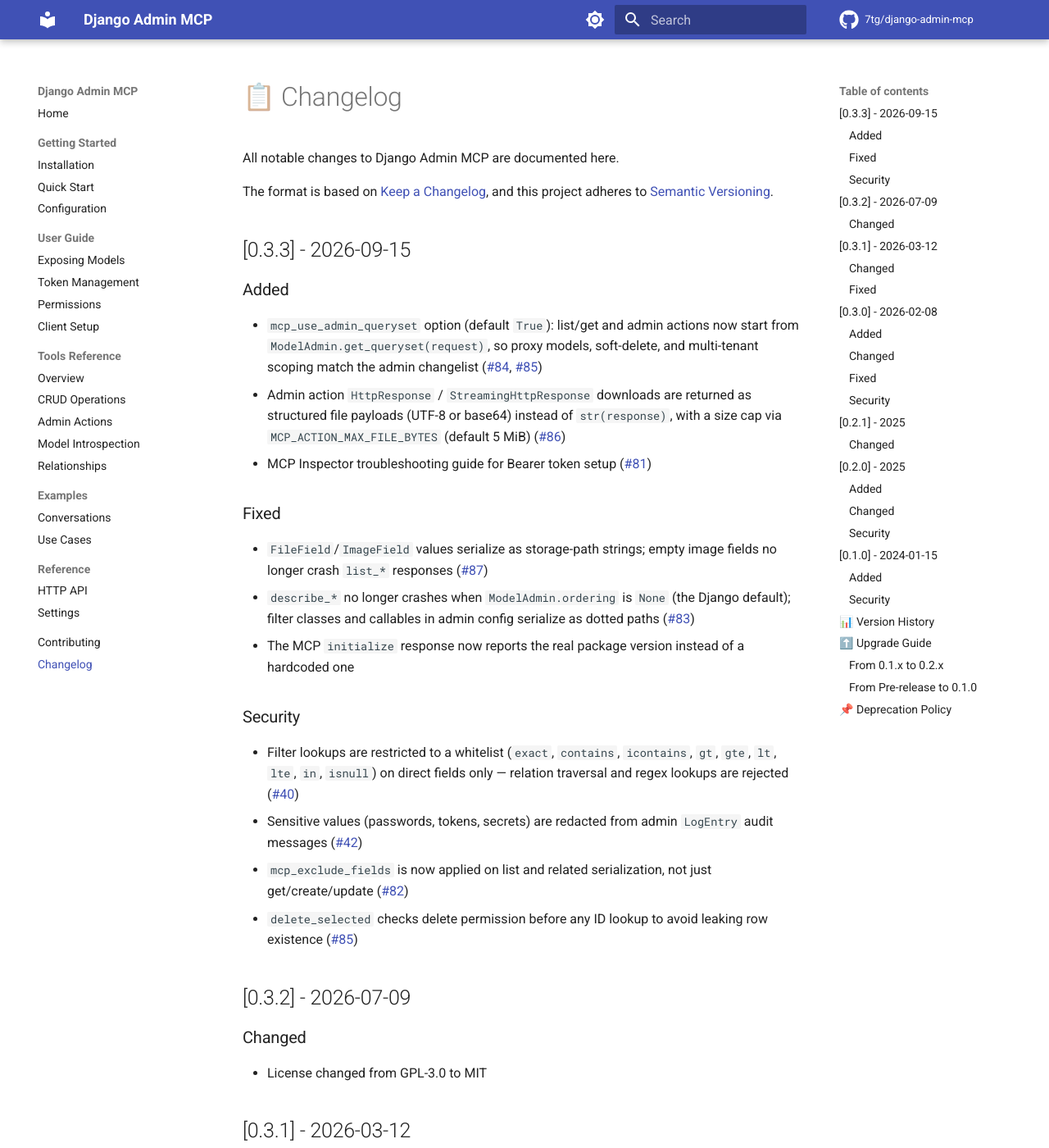
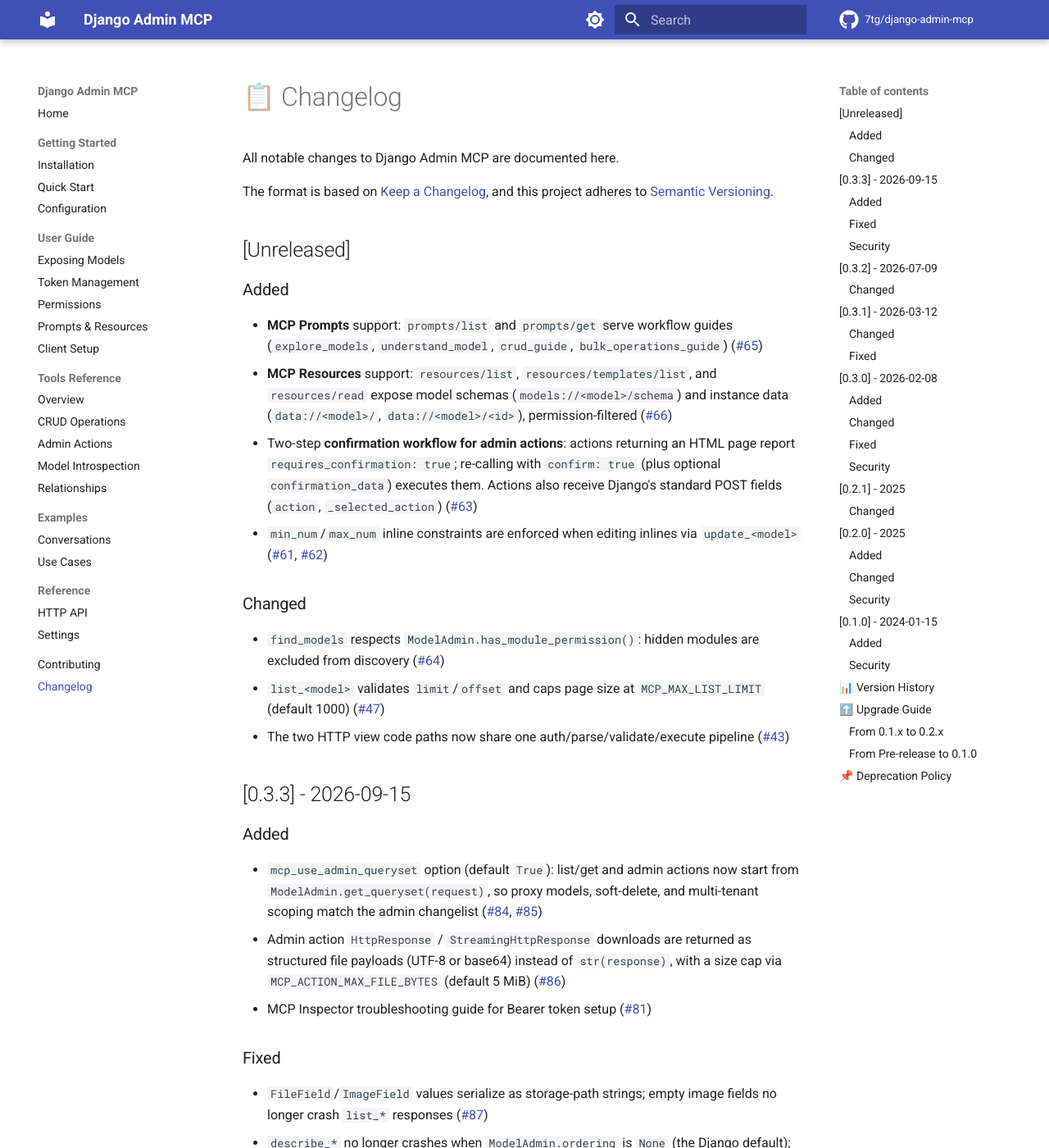
Before and after one commit to 7tg/django-admin-mcp, an MkDocs documentation site: the page built from docs/changelog.md, in a window 1280 px wide and 1400 px high. Shown: the whole window at 82% size. Built offline with MkDocs 1.6.1 and Material for MkDocs 9.7.7, drawn with Linux system fonts in a browser that asks for light colours; comment, search, counter and statistics services are not loaded.

Commit message:
docs: document Prompts, Resources, and action confirmation flow

```diff
--- a/docs/changelog.md
+++ b/docs/changelog.md
@@ -4,6 +4,19 @@
 
 The format is based on [Keep a Changelog](https://keepachangelog.com/en/1.0.0/),
 and this project adheres to [Semantic Versioning](https://semver.org/spec/v2.0.0.html).
+
+## [Unreleased]
+
+### Added
+- **MCP Prompts** support: `prompts/list` and `prompts/get` serve workflow guides (`explore_models`, `understand_model`, `crud_guide`, `bulk_operations_guide`) ([#65](https://github.com/7tg/django-admin-mcp/issues/65))
+- **MCP Resources** support: `resources/list`, `resources/templates/list`, and `resources/read` expose model schemas (`models://<model>/schema`) and instance data (`data://<model>/`, `data://<model>/<id>`), permission-filtered ([#66](https://github.com/7tg/django-admin-mcp/issues/66))
+- Two-step **confirmation workflow for admin actions**: actions returning an HTML page report `requires_confirmation: true`; re-calling with `confirm: true` (plus optional `confirmation_data`) executes them. Actions also receive Django's standard POST fields (`action`, `_selected_action`) ([#63](https://github.com/7tg/django-admin-mcp/issues/63))
+- `min_num`/`max_num` inline constraints are enforced when editing inlines via `update_<model>` ([#61](https://github.com/7tg/django-admin-mcp/issues/61), [#62](https://github.com/7tg/django-admin-mcp/issues/62))
+
+### Changed
+- `find_models` respects `ModelAdmin.has_module_permission()`: hidden modules are excluded from discovery ([#64](https://github.com/7tg/django-admin-mcp/issues/64))
+- `list_<model>` validates `limit`/`offset` and caps page size at `MCP_MAX_LIST_LIMIT` (default 1000) ([#47](https://github.com/7tg/django-admin-mcp/issues/47))
+- The two HTTP view code paths now share one auth/parse/validate/execute pipeline ([#43](https://github.com/7tg/django-admin-mcp/issues/43))
 
 ## [0.3.3] - 2026-09-15
 
--- a/mkdocs.yml
+++ b/mkdocs.yml
@@ -45,6 +45,7 @@
     - Exposing Models: guide/exposing-models.md
     - Token Management: guide/tokens.md
     - Permissions: guide/permissions.md
+    - Prompts & Resources: guide/prompts-resources.md
     - Client Setup: guide/client-setup.md
   - Tools Reference:
     - Overview: tools/overview.md
```
Also changed, not shown: docs/guide/prompts-resources.md (added, +76 -0 lines).
